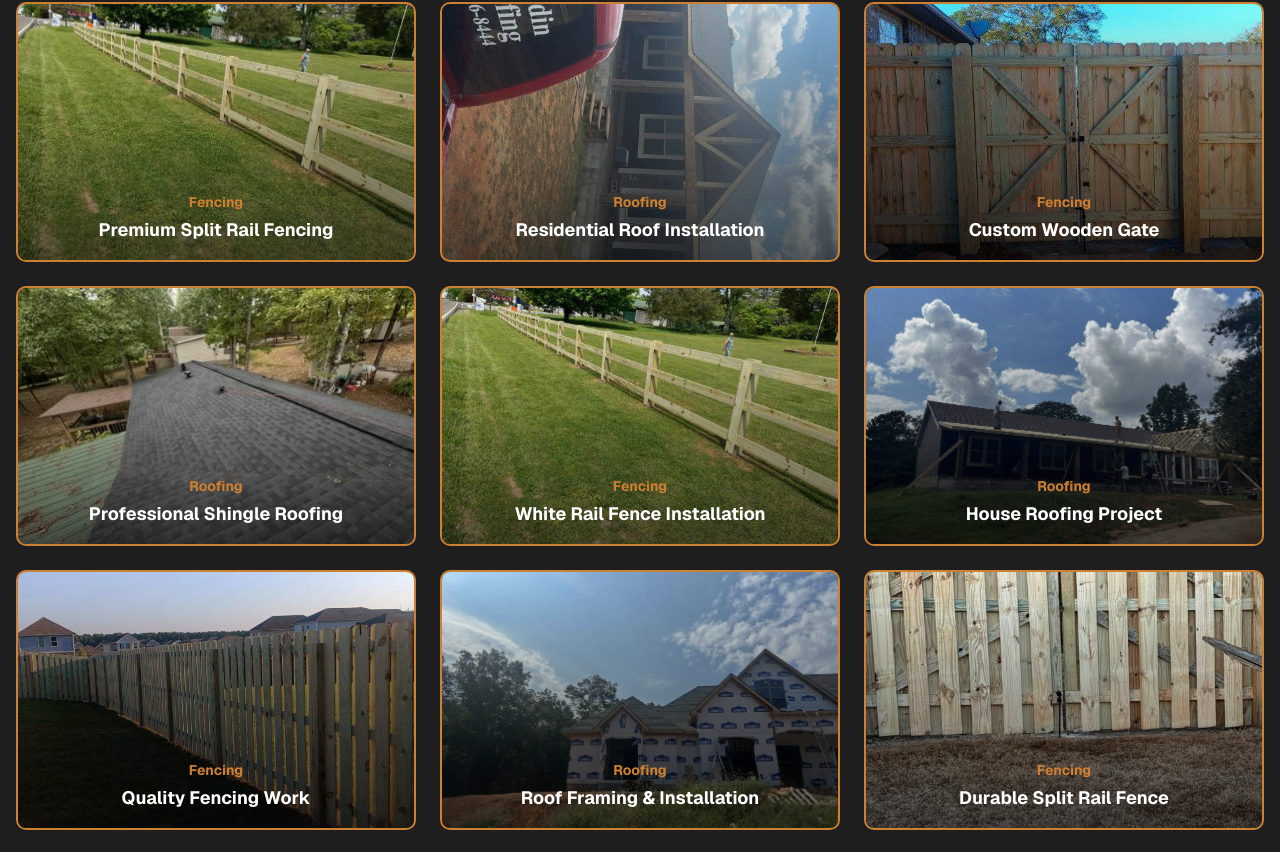
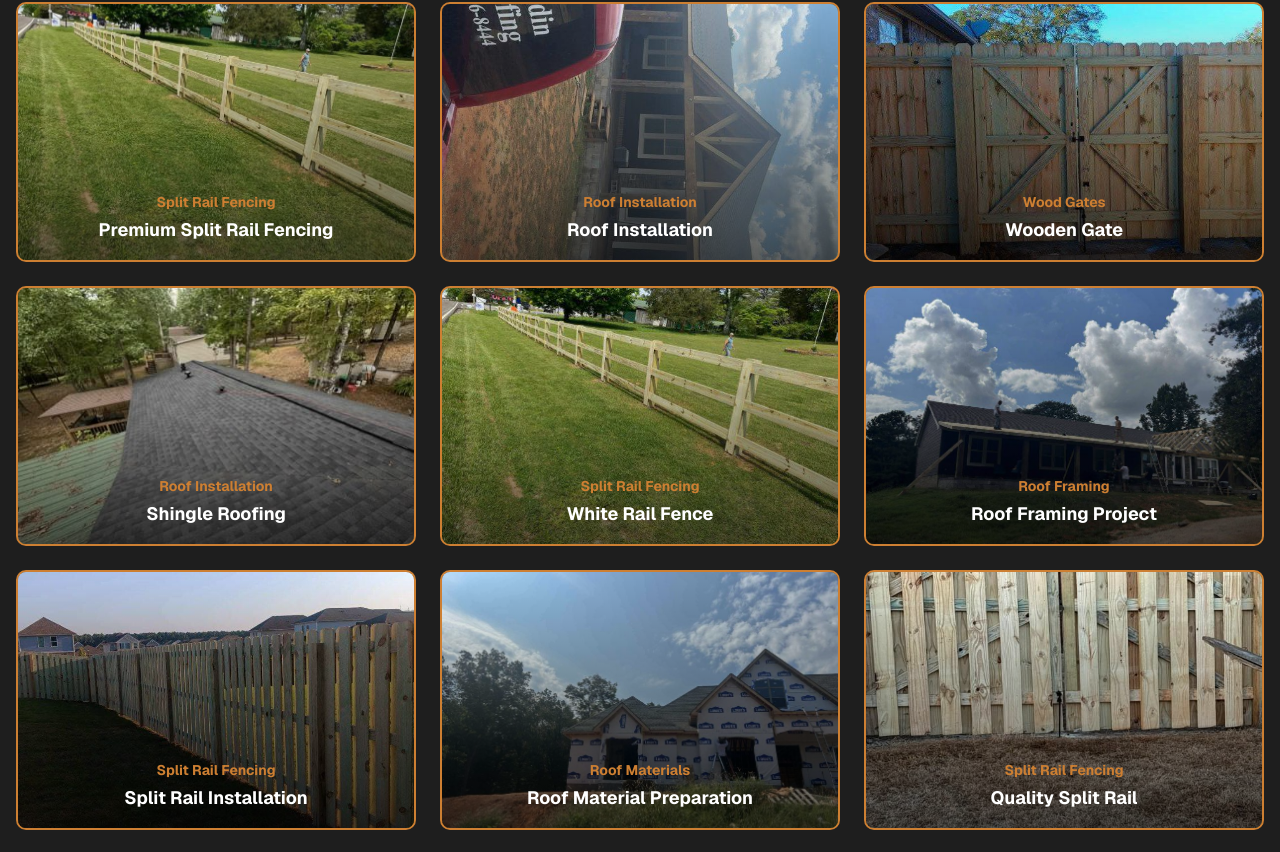
Before and after one commit to davisbryan595-lang/Hardin-Contracting, a Next.js app: page / in a window 1280 px wide. Shown: the part 1914-2766 px from the top of the page. Built offline with nearby package versions, Linux system fonts and the light colour scheme.

Commit message:
completionId: cgen-7346634df003416ea4a4020b20237bc4
cgen-7346634df003416ea4a4020b20237bc4

```diff
--- a/app/page.tsx
+++ b/app/page.tsx
@@ -207,51 +207,51 @@ export default function HardinContracting() {
 
           <div className="grid grid-cols-1 md:grid-cols-2 lg:grid-cols-3 gap-6">
             {[
-              { title: "Premium Split Rail Fencing", type: "Fencing", image: "/hardingallery1/IMG-20251202-WA0071.jpg" },
-              { title: "Residential Roof Installation", type: "Roofing", image: "/hardingallery1/IMG-20251202-WA0075.jpg" },
-              { title: "Custom Wooden Gate", type: "Fencing", image: "/hardingallery2/IMG-20251202-WA0074.jpg" },
-              { title: "Professional Shingle Roofing", type: "Roofing", image: "/hardingallery1/IMG-20251202-WA0080.jpg" },
-              { title: "White Rail Fence Installation", type: "Fencing", image: "/hardingallery1/IMG-20251202-WA0090.jpg" },
-              { title: "House Roofing Project", type: "Roofing", image: "/hardingallery2/IMG-20251202-WA0097.jpg" },
-              { title: "Quality Fencing Work", type: "Fencing", image: "/hardingallery1/IMG-20251202-WA0072.jpg" },
-              { title: "Roof Framing & Installation", type: "Roofing", image: "/hardingallery2/IMG-20251202-WA0098.jpg" },
-              { title: "Durable Split Rail Fence", type: "Fencing", image: "/hardingallery1/IMG-20251202-WA0073.jpg" },
-              { title: "New Roof Construction", type: "Roofing", image: "/hardingallery2/IMG-20251202-WA0099.jpg" },
-              { title: "Residential Fence Installation", type: "Fencing", image: "/hardingallery1/IMG-20251202-WA0074.jpg" },
-              { title: "Complete Roof Replacement", type: "Roofing", image: "/hardingallery2/IMG-20251202-WA0100.jpg" },
-              { title: "Professional Fencing", type: "Fencing", image: "/hardingallery1/IMG-20251202-WA0076.jpg" },
-              { title: "Expert Roofing Service", type: "Roofing", image: "/hardingallery2/IMG-20251202-WA0101.jpg" },
-              { title: "Premium Fence Design", type: "Fencing", image: "/hardingallery1/IMG-20251202-WA0077.jpg" },
-              { title: "Residential Roof Work", type: "Roofing", image: "/hardingallery2/IMG-20251202-WA0102.jpg" },
-              { title: "Quality Fence Construction", type: "Fencing", image: "/hardingallery1/IMG-20251202-WA0078.jpg" },
-              { title: "Professional Roof Installation", type: "Roofing", image: "/hardingallery2/IMG-20251202-WA0103.jpg" },
-              { title: "Durable Fencing Solutions", type: "Fencing", image: "/hardingallery1/IMG-20251202-WA0079.jpg" },
-              { title: "Complete Roofing Project", type: "Roofing", image: "/hardingallery2/IMG-20251202-WA0104.jpg" },
-              { title: "Residential Fence Project", type: "Fencing", image: "/hardingallery1/IMG-20251202-WA0081.jpg" },
-              { title: "Expert Roof Work", type: "Roofing", image: "/hardingallery2/IMG-20251202-WA0105.jpg" },
-              { title: "Professional Fencing Work", type: "Fencing", image: "/hardingallery1/IMG-20251202-WA0082.jpg" },
-              { title: "Quality Fence Installation", type: "Fencing", image: "/hardingallery1/IMG-20251202-WA0083.jpg" },
-              { title: "Trusted Fencing Services", type: "Fencing", image: "/hardingallery1/IMG-20251202-WA0084.jpg" },
-              { title: "Expert Fence Construction", type: "Fencing", image: "/hardingallery1/IMG-20251202-WA0085.jpg" },
-              { title: "Premium Fencing Installation", type: "Fencing", image: "/hardingallery1/IMG-20251202-WA0086.jpg" },
-              { title: "Professional Fence Design", type: "Fencing", image: "/hardingallery1/IMG-20251202-WA0087.jpg" },
-              { title: "Quality Residential Fence", type: "Fencing", image: "/hardingallery1/IMG-20251202-WA0088.jpg" },
-              { title: "Durable Fence Solutions", type: "Fencing", image: "/hardingallery1/IMG-20251202-WA0089.jpg" },
-              { title: "Expert Fencing Installation", type: "Fencing", image: "/hardingallery1/IMG-20251202-WA0091.jpg" },
-              { title: "Professional Fence Project", type: "Fencing", image: "/hardingallery1/IMG-20251202-WA0092.jpg" },
-              { title: "Quality Fencing Installation", type: "Fencing", image: "/hardingallery1/IMG-20251202-WA0093.jpg" },
-              { title: "Trusted Fence Services", type: "Fencing", image: "/hardingallery1/IMG-20251202-WA0094.jpg" },
-              { title: "Premium Residential Fence", type: "Fencing", image: "/hardingallery1/IMG-20251202-WA0095.jpg" },
-              { title: "Expert Fence Installation", type: "Fencing", image: "/hardingallery1/IMG-20251202-WA0096.jpg" },
-              { title: "Professional Roofing Work", type: "Roofing", image: "/hardingallery1/IMG-20251202-WA0097.jpg" },
-              { title: "Quality Roof Installation", type: "Roofing", image: "/hardingallery1/IMG-20251202-WA0098.jpg" },
-              { title: "Expert Roofing Installation", type: "Roofing", image: "/hardingallery1/IMG-20251202-WA0099.jpg" },
-              { title: "Trusted Roofing Services", type: "Roofing", image: "/hardingallery1/IMG-20251202-WA0100.jpg" },
-              { title: "Premium Roof Installation", type: "Roofing", image: "/hardingallery1/IMG-20251202-WA0101.jpg" },
-              { title: "Professional Roof Project", type: "Roofing", image: "/hardingallery1/IMG-20251202-WA0102.jpg" },
-              { title: "Quality Roofing Work", type: "Roofing", image: "/hardingallery1/IMG-20251202-WA0103.jpg" },
-              { title: "Expert Roof Services", type: "Roofing", image: "/hardingallery1/IMG-20251202-WA0104.jpg" },
-              { title: "Complete Roofing Solution", type: "Roofing", image: "/hardingallery1/IMG-20251202-WA0105.jpg" },
+              { title: "Premium Split Rail Fencing", type: "Split Rail Fencing", image: "/hardingallery1/IMG-20251202-WA0071.jpg" },
+              { title: "Roof Installation", type: "Roof Installation", image: "/hardingallery1/IMG-20251202-WA0075.jpg" },
+              { title: "Wooden Gate", type: "Wood Gates", image: "/hardingallery2/IMG-20251202-WA0074.jpg" },
+              { title: "Shingle Roofing", type: "Roof Installation", image: "/hardingallery1/IMG-20251202-WA0080.jpg" },
+              { title: "White Rail Fence", type: "Split Rail Fencing", image: "/hardingallery1/IMG-20251202-WA0090.jpg" },
+              { title: "Roof Framing Project", type: "Roof Framing", image: "/hardingallery2/IMG-20251202-WA0097.jpg" },
+              { title: "Split Rail Installation", type: "Split Rail Fencing", image: "/hardingallery1/IMG-20251202-WA0072.jpg" },
+              { title: "Roof Material Preparation", type: "Roof Materials", image: "/hardingallery2/IMG-20251202-WA0098.jpg" },
+              { title: "Quality Split Rail", type: "Split Rail Fencing", image: "/hardingallery1/IMG-20251202-WA0073.jpg" },
+              { title: "New Roof Construction", type: "Roof Framing", image: "/hardingallery2/IMG-20251202-WA0099.jpg" },
+              { title: "Residential Fence", type: "Split Rail Fencing", image: "/hardingallery1/IMG-20251202-WA0074.jpg" },
+              { title: "Finished Roofing", type: "Roof Installation", image: "/hardingallery2/IMG-20251202-WA0100.jpg" },
+              { title: "Fence Installation", type: "Split Rail Fencing", image: "/hardingallery1/IMG-20251202-WA0076.jpg" },
+              { title: "Professional Roof Work", type: "Roof Installation", image: "/hardingallery2/IMG-20251202-WA0101.jpg" },
+              { title: "Rail Fence Design", type: "Split Rail Fencing", image: "/hardingallery1/IMG-20251202-WA0077.jpg" },
+              { title: "Completed Roof Project", type: "Roof Installation", image: "/hardingallery2/IMG-20251202-WA0102.jpg" },
+              { title: "Durable Fencing", type: "Split Rail Fencing", image: "/hardingallery1/IMG-20251202-WA0078.jpg" },
+              { title: "Roof Installation Work", type: "Roof Installation", image: "/hardingallery2/IMG-20251202-WA0103.jpg" },
+              { title: "Quality Fencing", type: "Split Rail Fencing", image: "/hardingallery1/IMG-20251202-WA0079.jpg" },
+              { title: "New Roofing", type: "Roof Installation", image: "/hardingallery2/IMG-20251202-WA0104.jpg" },
+              { title: "Residential Fencing", type: "Split Rail Fencing", image: "/hardingallery1/IMG-20251202-WA0081.jpg" },
+              { title: "Roof Completion", type: "Roof Installation", image: "/hardingallery2/IMG-20251202-WA0105.jpg" },
+              { title: "Professional Fence Work", type: "Split Rail Fencing", image: "/hardingallery1/IMG-20251202-WA0082.jpg" },
+              { title: "Custom Fencing", type: "Split Rail Fencing", image: "/hardingallery1/IMG-20251202-WA0083.jpg" },
+              { title: "Expert Fencing Services", type: "Split Rail Fencing", image: "/hardingallery1/IMG-20251202-WA0084.jpg" },
+              { title: "Premium Fence Work", type: "Split Rail Fencing", image: "/hardingallery1/IMG-20251202-WA0085.jpg" },
+              { title: "Quality Fence Installation", type: "Split Rail Fencing", image: "/hardingallery1/IMG-20251202-WA0086.jpg" },
+              { title: "Professional Fencing Design", type: "Split Rail Fencing", image: "/hardingallery1/IMG-20251202-WA0087.jpg" },
+              { title: "Reliable Fencing", type: "Split Rail Fencing", image: "/hardingallery1/IMG-20251202-WA0088.jpg" },
+              { title: "Fencing Solutions", type: "Split Rail Fencing", image: "/hardingallery1/IMG-20251202-WA0089.jpg" },
+              { title: "Expert Installation", type: "Split Rail Fencing", image: "/hardingallery1/IMG-20251202-WA0091.jpg" },
+              { title: "Fence Project", type: "Split Rail Fencing", image: "/hardingallery1/IMG-20251202-WA0092.jpg" },
+              { title: "Wood Gate Installation", type: "Wood Gates", image: "/hardingallery1/IMG-20251202-WA0093.jpg" },
+              { title: "Custom Gate", type: "Wood Gates", image: "/hardingallery1/IMG-20251202-WA0094.jpg" },
+              { title: "Premium Gate Design", type: "Wood Gates", image: "/hardingallery1/IMG-20251202-WA0095.jpg" },
+              { title: "Gate Construction", type: "Wood Gates", image: "/hardingallery1/IMG-20251202-WA0096.jpg" },
+              { title: "Roofing Installation", type: "Roof Installation", image: "/hardingallery1/IMG-20251202-WA0097.jpg" },
+              { title: "Roof Work", type: "Roof Installation", image: "/hardingallery1/IMG-20251202-WA0098.jpg" },
+              { title: "Expert Roofing", type: "Roof Installation", image: "/hardingallery1/IMG-20251202-WA0099.jpg" },
+              { title: "Professional Roofing", type: "Roof Installation", image: "/hardingallery1/IMG-20251202-WA0100.jpg" },
+              { title: "Shingle Installation", type: "Roof Installation", image: "/hardingallery1/IMG-20251202-WA0101.jpg" },
+              { title: "Roof Framing Work", type: "Roof Framing", image: "/hardingallery1/IMG-20251202-WA0102.jpg" },
+              { title: "Roofing Project", type: "Roof Installation", image: "/hardingallery1/IMG-20251202-WA0103.jpg" },
+              { title: "Roof Services", type: "Roof Installation", image: "/hardingallery1/IMG-20251202-WA0104.jpg" },
+              { title: "Complete Roof Installation", type: "Roof Installation", image: "/hardingallery1/IMG-20251202-WA0105.jpg" },
             ].filter((project) => activeCategory === "All" || project.type === activeCategory).map((project, i) => (
               <div
                 key={i}
```
